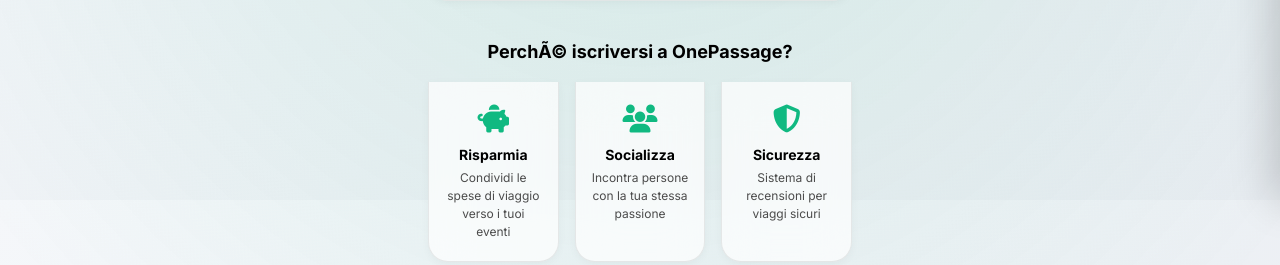
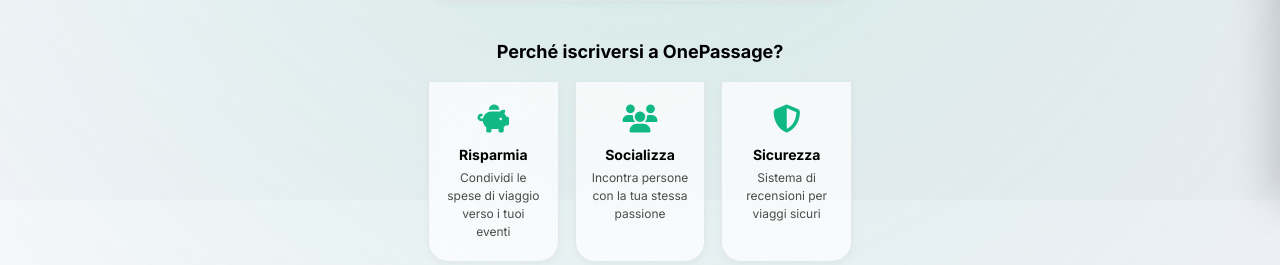
Before and after one commit to grygore7/onepassage, a PHP site: page /auth.php in a window 1280 px wide. Shown: the part 600-865 px from the top of the page. Run offline with PHP 8.4, Linux system fonts and the light colour scheme.

Commit message:
Update auth.php

```diff
--- a/auth.php
+++ b/auth.php
@@ -234,7 +234,7 @@ if($_SERVER['REQUEST_METHOD'] == 'POST' && isset($_POST['register'])) {
 
             <!-- Benefits -->
             <div class="benefits-section">
-                <h3 class="benefits-title">PerchÃ© iscriversi a OnePassage?</h3>
+                <h3 class="benefits-title">Perché iscriversi a OnePassage?</h3>
 
                 <div class="benefits-grid">
                     <div class="benefit-item card">
```
